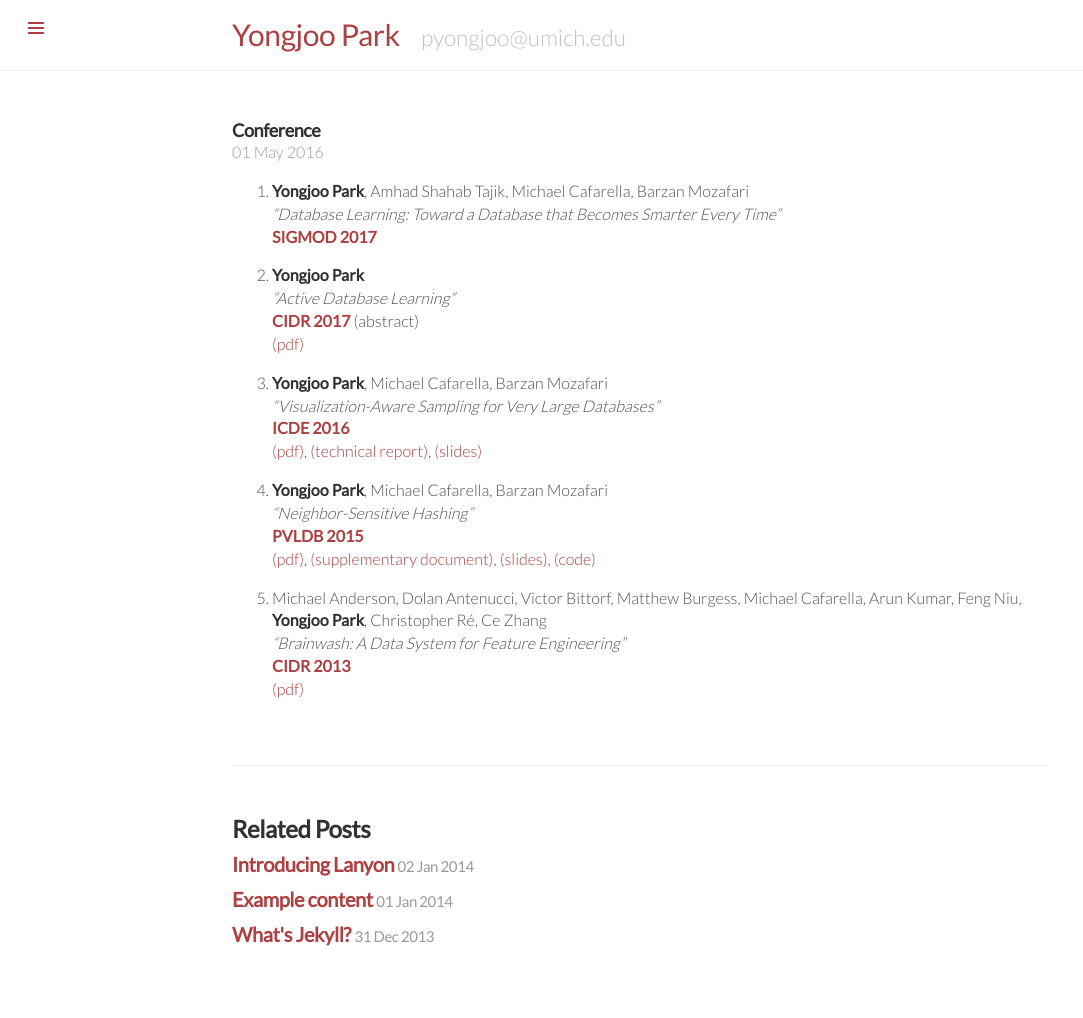
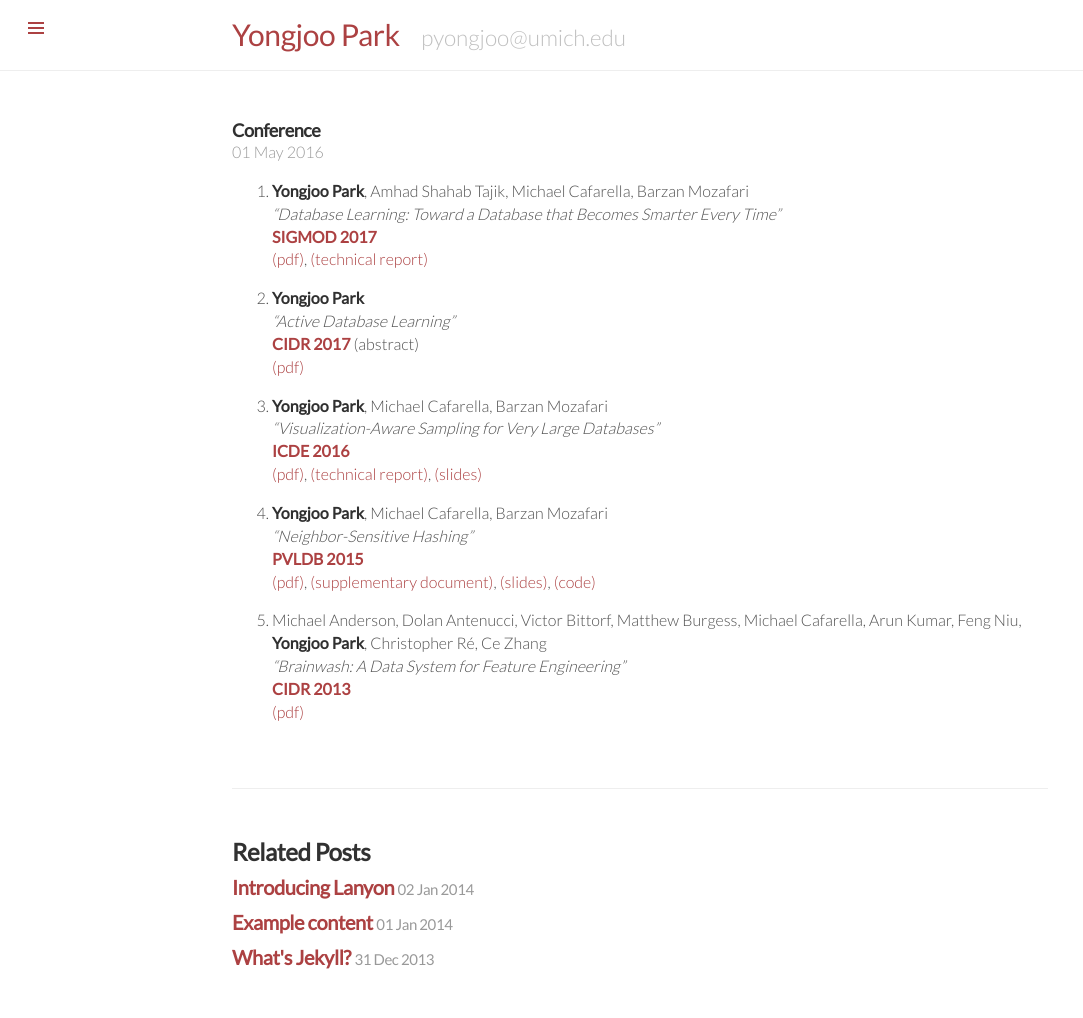
Before and after one commit to pyongjoo/pyongjoo.github.io, a Jekyll site: the page built from _publications/2016-05-01-peer-reviewed.md, in a window 1280 px wide. Shown: the whole page, without its empty margins (0-1083 px from the left). Built offline with Jekyll 4.4.1, drawn with Linux system fonts in a browser that asks for light colours; before the commit the page ends 995 px from its top, so only the background shows below that.

Commit message:
Update 2016-05-01-peer-reviewed.md

```diff
--- a/_publications/2016-05-01-peer-reviewed.md
+++ b/_publications/2016-05-01-peer-reviewed.md
@@ -6,6 +6,8 @@ title: Conference
 1. **Yongjoo Park**, Amhad Shahab Tajik, Michael Cafarella, Barzan Mozafari
    *"Database Learning: Toward a Database that Becomes Smarter Every Time"*
    **[SIGMOD 2017](http://sigmod2017.org/)**
+   [(pdf)]({{ site.url }}/resources/sigmod17_378.pdf),
+   [(technical report)](https://arxiv.org/abs/1703.05468)
 
 1. **Yongjoo Park**
    *"Active Database Learning"*
```
